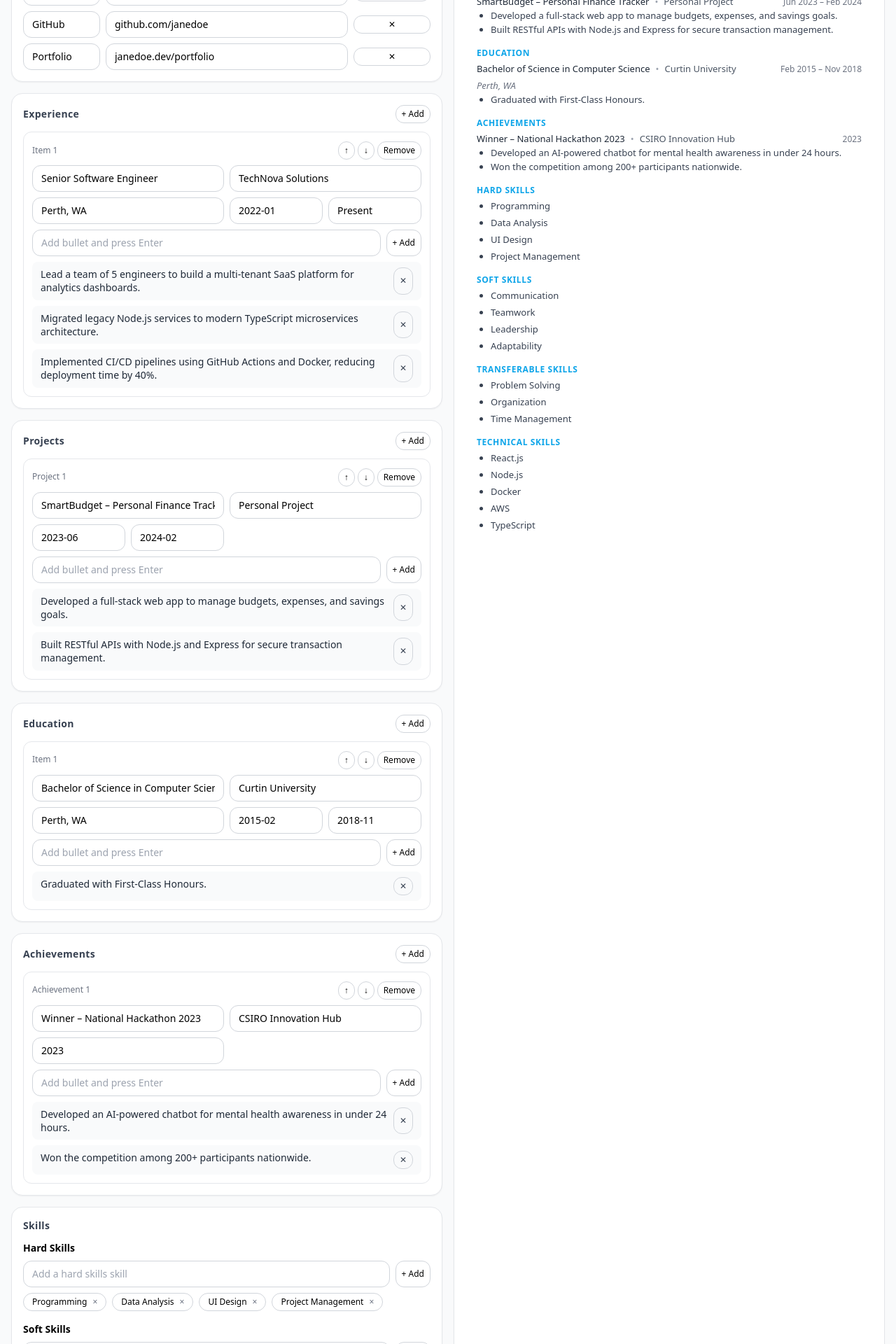
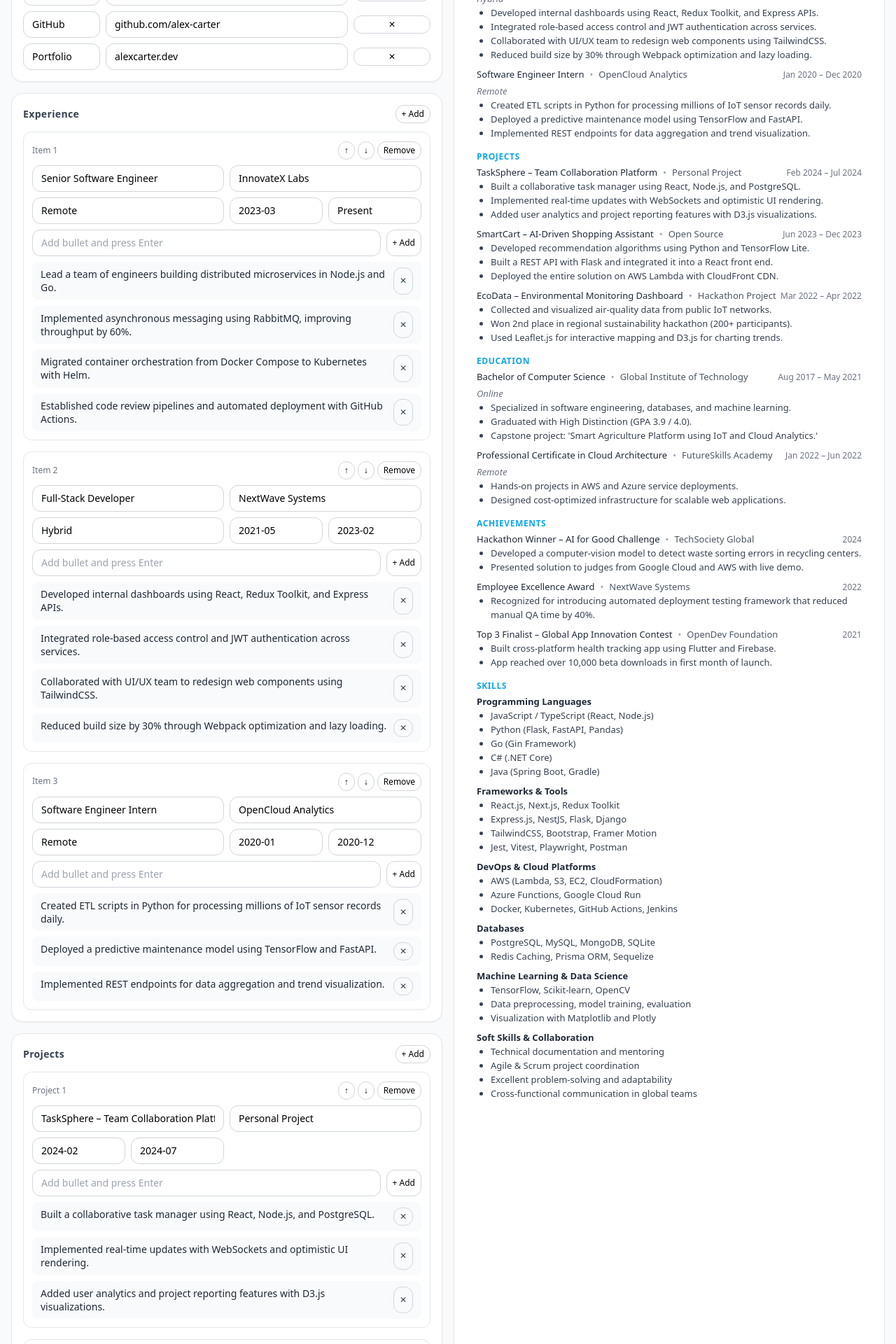
Before and after one commit to axcel-blade/resume-builder, a React (Vite) app: page / in a window 1280 px wide. Shown: the part 620-2540 px from the top of the page at 70% size. Built offline with nearby package versions, Linux system fonts and the light colour scheme.

Commit message:
Refactor SkillsEditor component to use skill groups instead of categorized skills

```diff
--- a/src/components/SkillsEditor.jsx
+++ b/src/components/SkillsEditor.jsx
@@ -1,70 +1,77 @@
-import React, { useState } from "react";
-import { SectionCard, IconButton, Chip } from "./SharedInputs";
+import React from "react";
+import { SectionCard, IconButton, Text } from "./SharedInputs";
+import BulletsEditor from "./BulletsEditor";
 
-function SkillCategoryEditor({ label, skills, onChange }) {
-  const [val, setVal] = useState("");
+const swap = (arr, i, j) => {
+  const a = arr.slice();
+  [a[i], a[j]] = [a[j], a[i]];
+  return a;
+};
+const uid = () =>
+  crypto.randomUUID?.() ?? Math.random().toString(36).slice(2);
 
-  const add = () => {
-    if (!val.trim()) return;
-    onChange([...skills, val.trim()]);
-    setVal("");
-  };
+export default function SkillsEditor({ data, set }) {
+  const add = () =>
+    set({
+      skillGroups: [
+        ...(data.skillGroups || []),
+        { id: uid(), title: "", bullets: [] },
+      ],
+    });
 
-  const remove = (i) => onChange(skills.filter((_, idx) => idx !== i));
+  const upd = (i, patch) =>
+    set({
+      skillGroups: data.skillGroups.map((g, idx) =>
+        idx === i ? { ...g, ...patch } : g
+      ),
+    });
+
+  const del = (i) =>
+    set({
+      skillGroups: data.skillGroups.filter((_, idx) => idx !== i),
+    });
+
+  const up = (i) =>
+    i > 0 && set({ skillGroups: swap(data.skillGroups, i, i - 1) });
+
+  const dn = (i) =>
+    i < data.skillGroups.length - 1 &&
+    set({ skillGroups: swap(data.skillGroups, i, i + 1) });
 
   return (
-    <div className="mb-4">
-      <h4 className="text-sm font-semibold mb-2">{label}</h4>
-      <div className="flex gap-2">
-        <input
-          className="flex-1 rounded-xl border border-gray-300 px-3 py-2 text-sm outline-none focus:ring-2 focus:ring-sky-400"
-          value={val}
-          onChange={(e) => setVal(e.target.value)}
-          placeholder={`Add a ${label.toLowerCase()} skill`}
-        />
-        <IconButton onClick={add}>+ Add</IconButton>
-      </div>
-      <div className="mt-2 flex flex-wrap gap-2">
-        {skills.map((s, i) => (
-          <Chip key={i} onRemove={() => remove(i)}>
-            {s}
-          </Chip>
+    <SectionCard
+      title="Skills"
+      action={<IconButton onClick={add}>+ Add Group</IconButton>}
+    >
+      <div className="space-y-4">
+        {(data.skillGroups || []).map((g, i) => (
+          <div key={g.id} className="rounded-xl border border-gray-200 p-3">
+            <div className="mb-2 flex items-center justify-between">
+              <div className="text-xs text-gray-500">
+                Skill Group {i + 1}
+              </div>
+              <div className="space-x-1">
+                <IconButton onClick={() => up(i)}>↑</IconButton>
+                <IconButton onClick={() => dn(i)}>↓</IconButton>
+                <IconButton onClick={() => del(i)}>Remove</IconButton>
+              </div>
+            </div>
+
+            <Text
+              value={g.title}
+              onChange={(v) => upd(i, { title: v })}
+              placeholder="Group Title (e.g., Programming Languages)"
+            />
+
+            <div className="mt-2">
+              <BulletsEditor
+                items={g.bullets}
+                onChange={(bullets) => upd(i, { bullets })}
+              />
+            </div>
+          </div>
         ))}
       </div>
-    </div>
-  );
-}
-
-export default function SkillsEditor({ data, set }) {
-  const update = (category, newList) =>
-    set({
-      skills: { ...data.skills, [category]: newList },
-    });
-
-  const { hard = [], soft = [], transferable = [], technical = [] } = data.skills || {};
-
-  return (
-    <SectionCard title="Skills">
-      <SkillCategoryEditor
-        label="Hard Skills"
-        skills={hard}
-        onChange={(list) => update("hard", list)}
-      />
-      <SkillCategoryEditor
-        label="Soft Skills"
-        skills={soft}
-        onChange={(list) => update("soft", list)}
-      />
-      <SkillCategoryEditor
-        label="Transferable Skills"
-        skills={transferable}
-        onChange={(list) => update("transferable", list)}
-      />
-      <SkillCategoryEditor
-        label="Technical Skills"
-        skills={technical}
-        onChange={(list) => update("technical", list)}
-      />
     </SectionCard>
   );
 }
--- a/src/components/TemplateBasic.jsx
+++ b/src/components/TemplateBasic.jsx
@@ -11,17 +11,6 @@
   const accent = data.meta.accent;
   const profile = data.profile;
 
-  const renderSkillSection = (title, list) =>
-    list?.length > 0 && (
-      <Section title={title} accent={accent}>
-        <ul className="ml-5 list-disc text-[13px] text-gray-700 space-y-1">
-          {list.map((s, i) => (
-            <li key={i}>{s}</li>
-          ))}
-        </ul>
-      </Section>
-    );
-
   return (
     <div className="print-page mx-auto text-[14px] leading-6 font-serif p-8">
       {/* Header */}
@@ -34,7 +23,6 @@
           {profile.email} • {profile.phone} • {profile.location}
         </p>
 
-        {/* Profile Links */}
         {data.links?.length > 0 && (
           <p className="mt-1 text-xs text-gray-600">
             {data.links.map((l, i) => (
@@ -54,7 +42,7 @@
         )}
       </div>
 
-      {/* Summary */}
+      {/* Sections */}
       {profile.summary && (
         <Section title="Summary" accent={accent}>
           <p className="text-[13px] text-gray-700 whitespace-pre-wrap break-words">
@@ -63,7 +51,6 @@
         </Section>
       )}
 
-      {/* Experience */}
       {data.experience?.length > 0 && (
         <Section title="Experience" accent={accent}>
           {data.experience.map((e) => (
@@ -72,7 +59,6 @@
         </Section>
       )}
 
-      {/* Projects */}
       {data.projects?.length > 0 && (
         <Section title="Projects" accent={accent}>
           {data.projects.map((p) => (
@@ -81,7 +67,6 @@
         </Section>
       )}
 
-      {/* Education */}
       {data.education?.length > 0 && (
         <Section title="Education" accent={accent}>
           {data.education.map((e) => (
@@ -90,7 +75,6 @@
         </Section>
       )}
 
-      {/* Achievements */}
       {data.achievements?.length > 0 && (
         <Section title="Achievements" accent={accent}>
           {data.achievements.map((a) => (
@@ -99,11 +83,23 @@
         </Section>
       )}
 
-      {/* Categorized Skills */}
-      {renderSkillSection("Hard Skills", data.skills?.hard)}
-      {renderSkillSection("Soft Skills", data.skills?.soft)}
-      {renderSkillSection("Transferable Skills", data.skills?.transferable)}
-      {renderSkillSection("Technical Skills", data.skills?.technical)}
+      {/* Skill Groups */}
+      {data.skillGroups?.length > 0 && (
+        <Section title="Skills" accent={accent}>
+          {data.skillGroups.map((g) => (
+            <div key={g.id}>
+              <h4 className="font-semibold text-[13px] text-gray-800">{g.title}</h4>
+              {g.bullets?.length > 0 && (
+                <ul className="ml-5 list-disc text-[13px] text-gray-700">
+                  {g.bullets.map((b, i) => (
+                    <li key={i}>{b}</li>
+                  ))}
+                </ul>
+              )}
+            </div>
+          ))}
+        </Section>
+      )}
     </div>
   );
 }
--- a/src/components/TemplateModern.jsx
+++ b/src/components/TemplateModern.jsx
@@ -11,17 +11,6 @@
   const accent = data.meta.accent;
   const profile = data.profile;
 
-  const renderSkillSection = (title, list) =>
-    list?.length > 0 && (
-      <Section title={title} accent={accent}>
-        <ul className="ml-5 list-disc text-[13px] text-gray-700 space-y-1">
-          {list.map((s, i) => (
-            <li key={i}>{s}</li>
-          ))}
-        </ul>
-      </Section>
-    );
-
   return (
     <div className="p-8 text-[14px] leading-5">
       {/* Header */}
@@ -30,7 +19,6 @@
           {profile.fullName}
         </h1>
         <div className="text-sm text-gray-600">{profile.title}</div>
-
         <div className="mt-2 flex flex-wrap gap-x-4 gap-y-1 text-xs text-gray-600">
           {profile.email && <span>{profile.email}</span>}
           {profile.phone && <span>{profile.phone}</span>}
@@ -38,7 +26,7 @@
           {profile.website && <span>{profile.website}</span>}
         </div>
 
-        {/* Profile Links */}
+        {/* Links */}
         {data.links?.length > 0 && (
           <div className="mt-2 flex flex-wrap gap-x-4 gap-y-1 text-xs text-gray-600">
             {data.links.map((l) => (
@@ -101,11 +89,23 @@
         </Section>
       )}
 
-      {/* Categorized Skills */}
-      {renderSkillSection("Hard Skills", data.skills?.hard)}
-      {renderSkillSection("Soft Skills", data.skills?.soft)}
-      {renderSkillSection("Transferable Skills", data.skills?.transferable)}
-      {renderSkillSection("Technical Skills", data.skills?.technical)}
+      {/* Skill Groups */}
+      {data.skillGroups?.length > 0 && (
+        <Section title="Skills" accent={accent}>
+          {data.skillGroups.map((g) => (
+            <div key={g.id}>
+              <h4 className="font-semibold text-[13px] text-gray-800">{g.title}</h4>
+              {g.bullets?.length > 0 && (
+                <ul className="ml-5 list-disc text-[13px] text-gray-700">
+                  {g.bullets.map((b, i) => (
+                    <li key={i}>{b}</li>
+                  ))}
+                </ul>
+              )}
+            </div>
+          ))}
+        </Section>
+      )}
     </div>
   );
 }
--- a/src/components/TemplateSidebar.jsx
+++ b/src/components/TemplateSidebar.jsx
@@ -8,23 +8,8 @@
   const dateRange = (start, end) =>
     `${monthYYYY(start)} – ${monthYYYY(end) || "Present"}`;
 
-  const renderSkillList = (title, list) =>
-    list?.length > 0 && (
-      <div className="mt-4">
-        <h3 className="text-sm font-semibold mb-1" style={{ color: accent }}>
-          {title}
-        </h3>
-        <ul className="ml-4 list-disc space-y-1 text-gray-700">
-          {list.map((s, i) => (
-            <li key={i}>{s}</li>
-          ))}
-        </ul>
-      </div>
-    );
-
   return (
     <div className="print-page mx-auto flex text-[13px]">
-      {/* Sidebar */}
       <aside className="w-[30%] bg-gray-50 p-6 border-r border-gray-200">
         <h1 className="text-2xl font-bold mb-1" style={{ color: accent }}>
           {profile.fullName}
@@ -38,7 +23,6 @@
           {profile.website && <p>{profile.website}</p>}
         </div>
 
-        {/* Profile Links */}
         {data.links?.length > 0 && (
           <div className="mt-3 text-xs space-y-1">
             {data.links.map((l) => (
@@ -55,14 +39,28 @@
           </div>
         )}
 
-        {/* Categorized Skills */}
-        {renderSkillList("Hard Skills", data.skills?.hard)}
-        {renderSkillList("Soft Skills", data.skills?.soft)}
-        {renderSkillList("Transferable Skills", data.skills?.transferable)}
-        {renderSkillList("Technical Skills", data.skills?.technical)}
+        {/* Skill Groups */}
+        {data.skillGroups?.length > 0 && (
+          <div className="mt-4">
+            <h3 className="text-sm font-semibold mb-1" style={{ color: accent }}>
+              Skills
+            </h3>
+            {data.skillGroups.map((g) => (
+              <div key={g.id} className="mt-2">
+                <p className="font-semibold text-[13px] text-gray-800">{g.title}</p>
+                {g.bullets?.length > 0 && (
+                  <ul className="ml-4 list-disc text-gray-700">
+                    {g.bullets.map((b, i) => (
+                      <li key={i}>{b}</li>
+                    ))}
+                  </ul>
+                )}
+              </div>
+            ))}
+          </div>
+        )}
       </aside>
 
-      {/* Main Content */}
       <main className="flex-1 p-8 leading-5">
         {profile.summary && (
           <Section title="Summary" accent={accent}>
@@ -92,13 +90,11 @@
                       </>
                     ) : null}
                   </div>
-
                   {(item.start || item.end || item.year) && (
                     <div className="text-xs text-gray-500 mt-0.5">
                       {dateRange(item.start || item.year, item.end)}
                     </div>
                   )}
-
                   {item.bullets?.length > 0 && (
                     <ul className="ml-5 list-disc mt-1 text-gray-700">
                       {item.bullets.map((b, i) => (
--- a/src/data/defaultData.js
+++ b/src/data/defaultData.js
@@ -2,34 +2,62 @@
   meta: { template: "modern", accent: "#0ea5e9" },
 
   profile: {
-    fullName: "Jane Doe",
-    title: "Software Engineer",
-    email: "jane.doe@example.com",
-    phone: "+61 400 000 000",
-    location: "Perth, WA",
-    website: "janedoe.dev",
+    fullName: "Alex Carter",
+    title: "Full-Stack Developer | Cloud & AI Enthusiast",
+    email: "alex.carter@example.com",
+    phone: "+1 (555) 123-4567",
+    location: "Remote / Global",
+    website: "alexcarter.dev",
     summary:
-      "Curious and passionate engineer with over 5 years of experience in full-stack development. Skilled in designing clean user interfaces, building robust APIs, and mentoring junior developers. Dedicated to delivering impactful products through scalable architecture and elegant UX.",
+      "Versatile software engineer passionate about building scalable web applications and intelligent systems. Experienced in distributed computing, data pipelines, and modular architectures. Enjoys solving real-world problems through creative design, automation, and modern frameworks across multiple programming languages.",
   },
 
   links: [
-    { id: "1", label: "LinkedIn", url: "linkedin.com/in/janedoe" },
-    { id: "2", label: "GitHub", url: "github.com/janedoe" },
-    { id: "3", label: "Portfolio", url: "janedoe.dev/portfolio" },
+    { id: "link1", label: "LinkedIn", url: "linkedin.com/in/alexcarter" },
+    { id: "link2", label: "GitHub", url: "github.com/alex-carter" },
+    { id: "link3", label: "Portfolio", url: "alexcarter.dev" },
   ],
 
   experience: [
     {
       id: "exp1",
       role: "Senior Software Engineer",
-      company: "TechNova Solutions",
-      location: "Perth, WA",
-      start: "2022-01",
+      company: "InnovateX Labs",
+      location: "Remote",
+      start: "2023-03",
       end: "Present",
       bullets: [
-        "Lead a team of 5 engineers to build a multi-tenant SaaS platform for analytics dashboards.",
-        "Migrated legacy Node.js services to modern TypeScript microservices architecture.",
-        "Implemented CI/CD pipelines using GitHub Actions and Docker, reducing deployment time by 40%.",
+        "Lead a team of engineers building distributed microservices in Node.js and Go.",
+        "Implemented asynchronous messaging using RabbitMQ, improving throughput by 60%.",
+        "Migrated container orchestration from Docker Compose to Kubernetes with Helm.",
+        "Established code review pipelines and automated deployment with GitHub Actions.",
+      ],
+    },
+    {
+      id: "exp2",
+      role: "Full-Stack Developer",
+      company: "NextWave Systems",
+      location: "Hybrid",
+      start: "2021-05",
+      end: "2023-02",
+      bullets: [
+        "Developed internal dashboards using React, Redux Toolkit, and Express APIs.",
+        "Integrated role-based access control and JWT authentication across services.",
+        "Collaborated with UI/UX team to redesign web components using TailwindCSS.",
+        "Reduced build size by 30% through Webpack optimization and lazy loading.",
+      ],
+    },
+    {
+      id: "exp3",
+      role: "Software Engineer Intern",
+      company: "OpenCloud Analytics",
+      location: "Remote",
+      start: "2020-01",
+      end: "2020-12",
+      bullets: [
+        "Created ETL scripts in Python for processing millions of IoT sensor records daily.",
+        "Deployed a predictive maintenance model using TensorFlow and FastAPI.",
+        "Implemented REST endpoints for data aggregation and trend visualization.",
       ],
     },
   ],
@@ -37,25 +65,66 @@
   education: [
     {
       id: "edu1",
-      degree: "Bachelor of Science in Computer Science",
-      school: "Curtin University",
-      location: "Perth, WA",
-      start: "2015-02",
-      end: "2018-11",
-      bullets: ["Graduated with First-Class Honours."],
+      degree: "Bachelor of Computer Science",
+      school: "Global Institute of Technology",
+      location: "Online",
+      start: "2017-08",
+      end: "2021-05",
+      bullets: [
+        "Specialized in software engineering, databases, and machine learning.",
+        "Graduated with High Distinction (GPA 3.9 / 4.0).",
+        "Capstone project: 'Smart Agriculture Platform using IoT and Cloud Analytics.'",
+      ],
+    },
+    {
+      id: "edu2",
+      degree: "Professional Certificate in Cloud Architecture",
+      school: "FutureSkills Academy",
+      location: "Remote",
+      start: "2022-01",
+      end: "2022-06",
+      bullets: [
+        "Hands-on projects in AWS and Azure service deployments.",
+        "Designed cost-optimized infrastructure for scalable web applications.",
+      ],
     },
   ],
 
   projects: [
     {
       id: "proj1",
-      title: "SmartBudget – Personal Finance Tracker",
+      title: "TaskSphere – Team Collaboration Platform",
       organization: "Personal Project",
+      start: "2024-02",
+      end: "2024-07",
+      bullets: [
+        "Built a collaborative task manager using React, Node.js, and PostgreSQL.",
+        "Implemented real-time updates with WebSockets and optimistic UI rendering.",
+        "Added user analytics and project reporting features with D3.js visualizations.",
+      ],
+    },
+    {
+      id: "proj2",
+      title: "SmartCart – AI-Driven Shopping Assistant",
+      organization: "Open Source",
       start: "2023-06",
-      end: "2024-02",
+      end: "2023-12",
       bullets: [
-        "Developed a full-stack web app to manage budgets, expenses, and savings goals.",
-        "Built RESTful APIs with Node.js and Express for secure transaction management.",
+        "Developed recommendation algorithms using Python and TensorFlow Lite.",
+        "Built a REST API with Flask and integrated it into a React front end.",
+        "Deployed the entire solution on AWS Lambda with CloudFront CDN.",
+      ],
+    },
+    {
+      id: "proj3",
+      title: "EcoData – Environmental Monitoring Dashboard",
+      organization: "Hackathon Project",
+      start: "2022-03",
+      end: "2022-04",
+      bullets: [
+        "Collected and visualized air-quality data from public IoT networks.",
+        "Won 2nd place in regional sustainability hackathon (200+ participants).",
+        "Used Leaflet.js for interactive mapping and D3.js for charting trends.",
       ],
     },
   ],
@@ -63,20 +132,92 @@
   achievements: [
     {
       id: "ach1",
-      title: "Winner – National Hackathon 2023",
-      organization: "CSIRO Innovation Hub",
-      year: "2023",
+      title: "Hackathon Winner – AI for Good Challenge",
+      organization: "TechSociety Global",
+      year: "2024",
       bullets: [
-        "Developed an AI-powered chatbot for mental health awareness in under 24 hours.",
-        "Won the competition among 200+ participants nationwide.",
+        "Developed a computer-vision model to detect waste sorting errors in recycling centers.",
+        "Presented solution to judges from Google Cloud and AWS with live demo.",
+      ],
+    },
+    {
+      id: "ach2",
+      title: "Employee Excellence Award",
+      organization: "NextWave Systems",
+      year: "2022",
+      bullets: [
+        "Recognized for introducing automated deployment testing framework that reduced manual QA time by 40%.",
+      ],
+    },
+    {
+      id: "ach3",
+      title: "Top 3 Finalist – Global App Innovation Contest",
+      organization: "OpenDev Foundation",
+      year: "2021",
+      bullets: [
+        "Built cross-platform health tracking app using Flutter and Firebase.",
+        "App reached over 10,000 beta downloads in first month of launch.",
       ],
     },
   ],
 
-  skills: {
-    hard: ["Programming", "Data Analysis", "UI Design", "Project Management"],
-    soft: ["Communication", "Teamwork", "Leadership", "Adaptability"],
-    transferable: ["Problem Solving", "Organization", "Time Management"],
-    technical: ["React.js", "Node.js", "Docker", "AWS", "TypeScript"],
-  },
+  skillGroups: [
+    {
+      id: "skill1",
+      title: "Programming Languages",
+      bullets: [
+        "JavaScript / TypeScript (React, Node.js)",
+        "Python (Flask, FastAPI, Pandas)",
+        "Go (Gin Framework)",
+        "C# (.NET Core)",
+        "Java (Spring Boot, Gradle)",
+      ],
+    },
+    {
+      id: "skill2",
+      title: "Frameworks & Tools",
+      bullets: [
+        "React.js, Next.js, Redux Toolkit",
+        "Express.js, NestJS, Flask, Django",
+        "TailwindCSS, Bootstrap, Framer Motion",
+        "Jest, Vitest, Playwright, Postman",
+      ],
+    },
+    {
+      id: "skill3",
+      title: "DevOps & Cloud Platforms",
+      bullets: [
+        "AWS (Lambda, S3, EC2, CloudFormation)",
+        "Azure Functions, Google Cloud Run",
+        "Docker, Kubernetes, GitHub Actions, Jenkins",
+      ],
+    },
+    {
+      id: "skill4",
+      title: "Databases",
+      bullets: [
+        "PostgreSQL, MySQL, MongoDB, SQLite",
+        "Redis Caching, Prisma ORM, Sequelize",
+      ],
+    },
+    {
+      id: "skill5",
+      title: "Machine Learning & Data Science",
+      bullets: [
+        "TensorFlow, Scikit-learn, OpenCV",
+        "Data preprocessing, model training, evaluation",
+        "Visualization with Matplotlib and Plotly",
+      ],
+    },
+    {
+      id: "skill6",
+      title: "Soft Skills & Collaboration",
+      bullets: [
+        "Technical documentation and mentoring",
+        "Agile & Scrum project coordination",
+        "Excellent problem-solving and adaptability",
+        "Cross-functional communication in global teams",
+      ],
+    },
+  ],
 };
```
